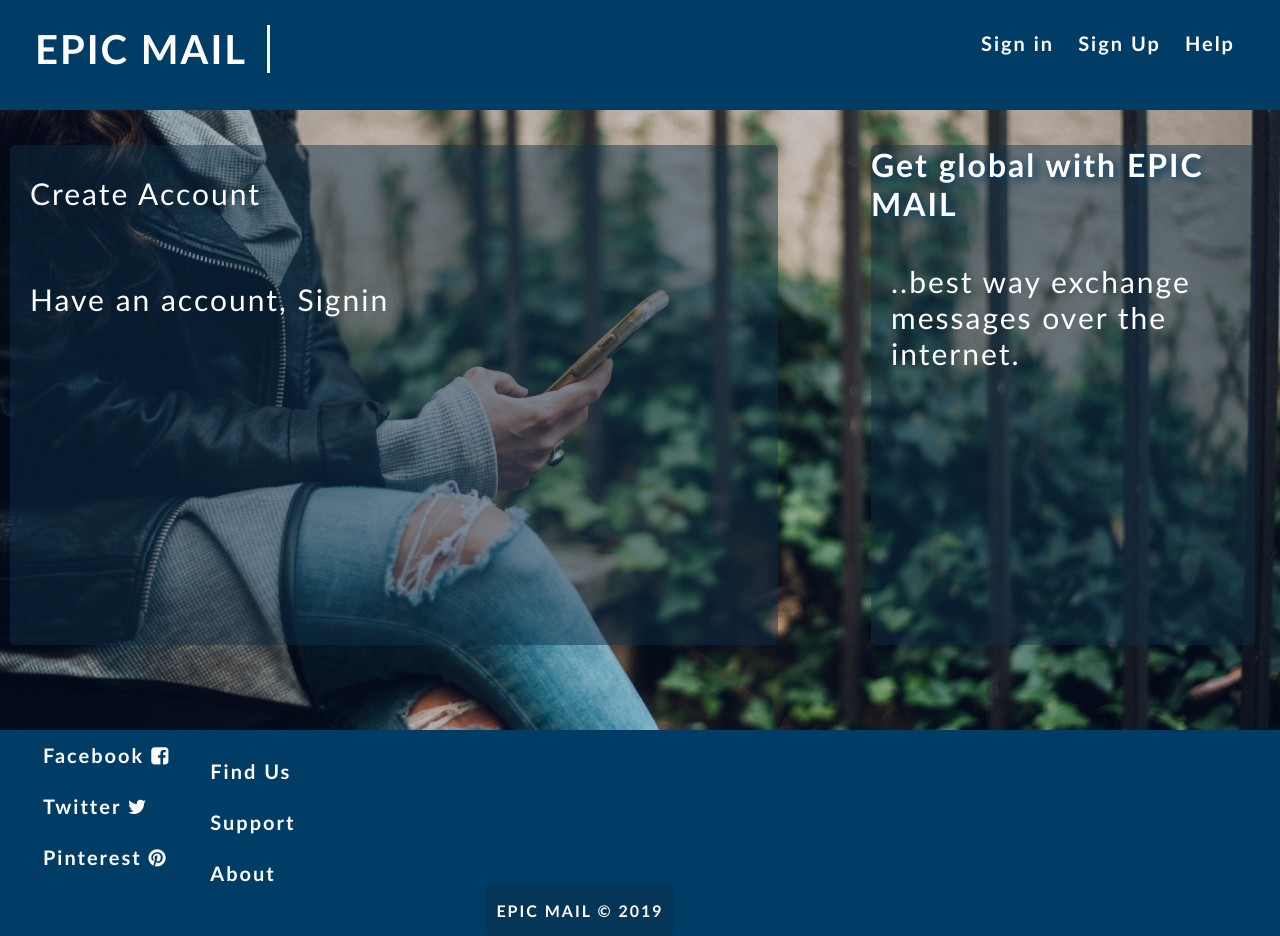
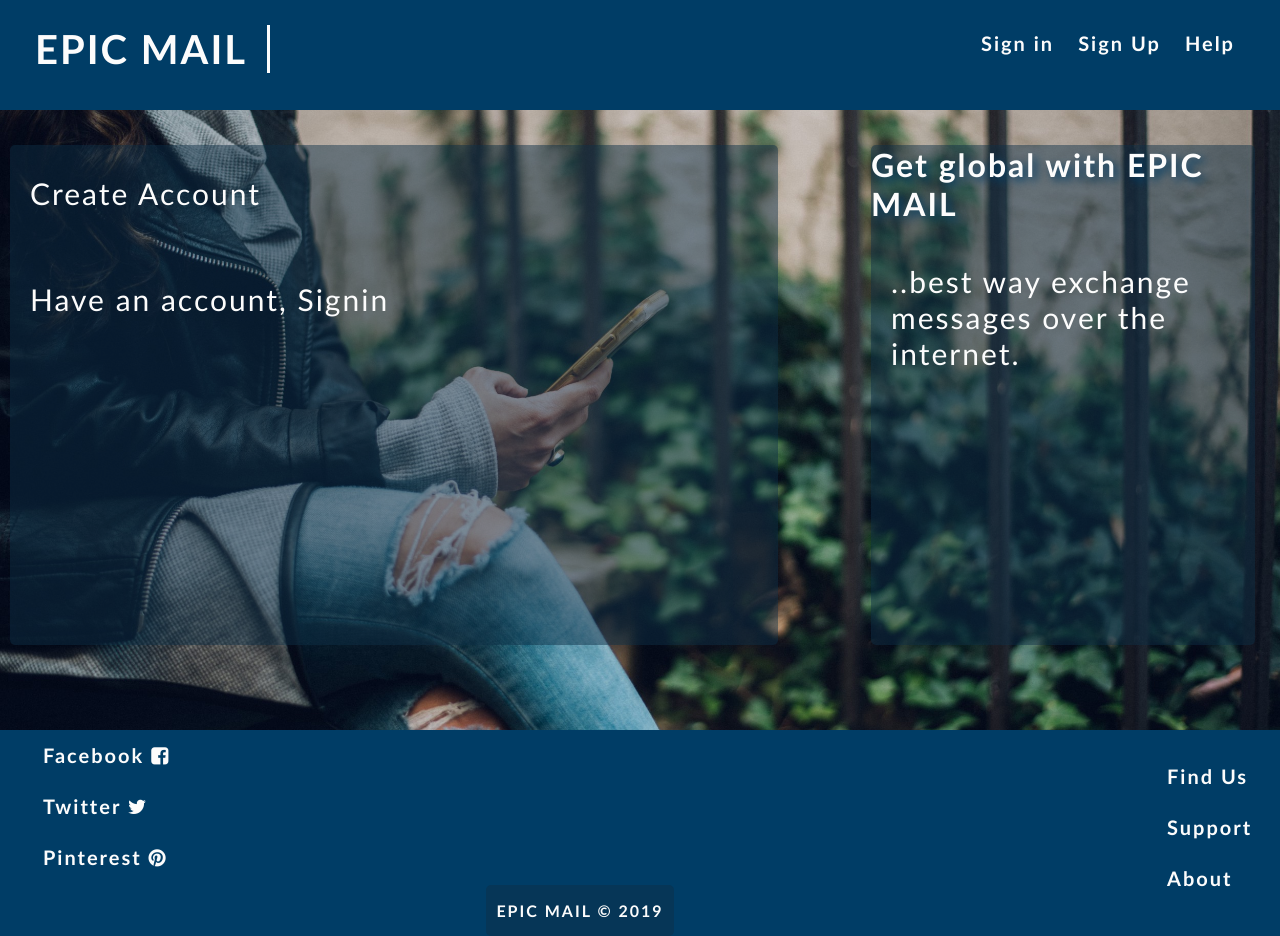
Before and after one commit to debelistic/epicMail, a plain HTML site: page UI/index.html in a window 1280 px wide. Drawn offline with Linux system fonts and the light colour scheme.

Commit message:
[Feature #164193649]Fix RWD

```diff
--- a/UI/styles/main.css
+++ b/UI/styles/main.css
@@ -192,6 +192,13 @@ footer div.footer-nav ul li a {
     font-size: 20px;
 }
 
+.footer-nav {
+    float: right;
+    padding: 0.3rem;
+    margin: 0;
+    color: #FCFCFC;
+}
+
 @media screen and (max-width: 1024px){
     .sm-page {
         float: left;
@@ -201,7 +208,7 @@ footer div.footer-nav ul li a {
     }
     .footer-nav {
         float: right;
-        padding: 0 20px 0 0;
+        padding: 0.3rem;
         margin: 0;
         color: #FCFCFC;
     }
```
